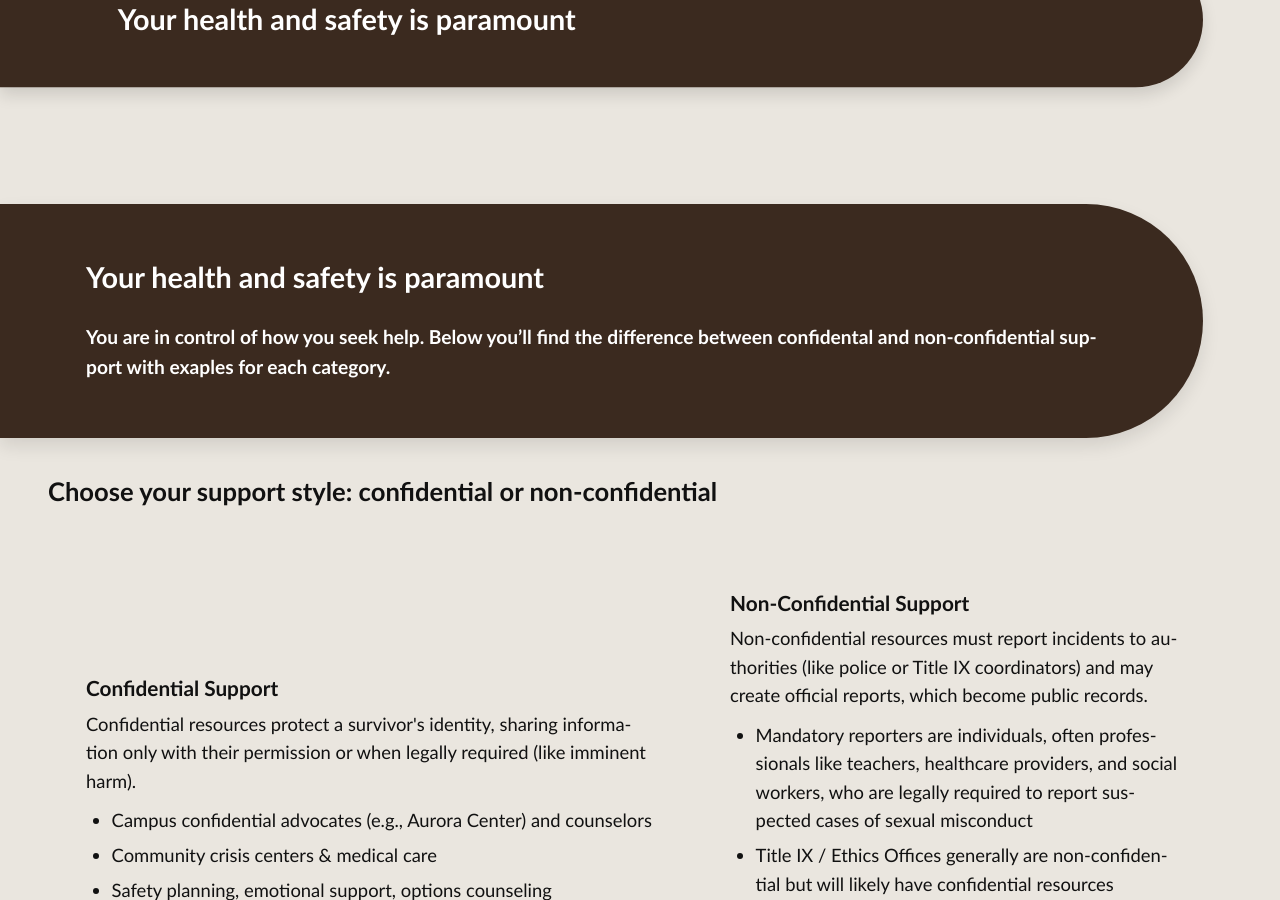
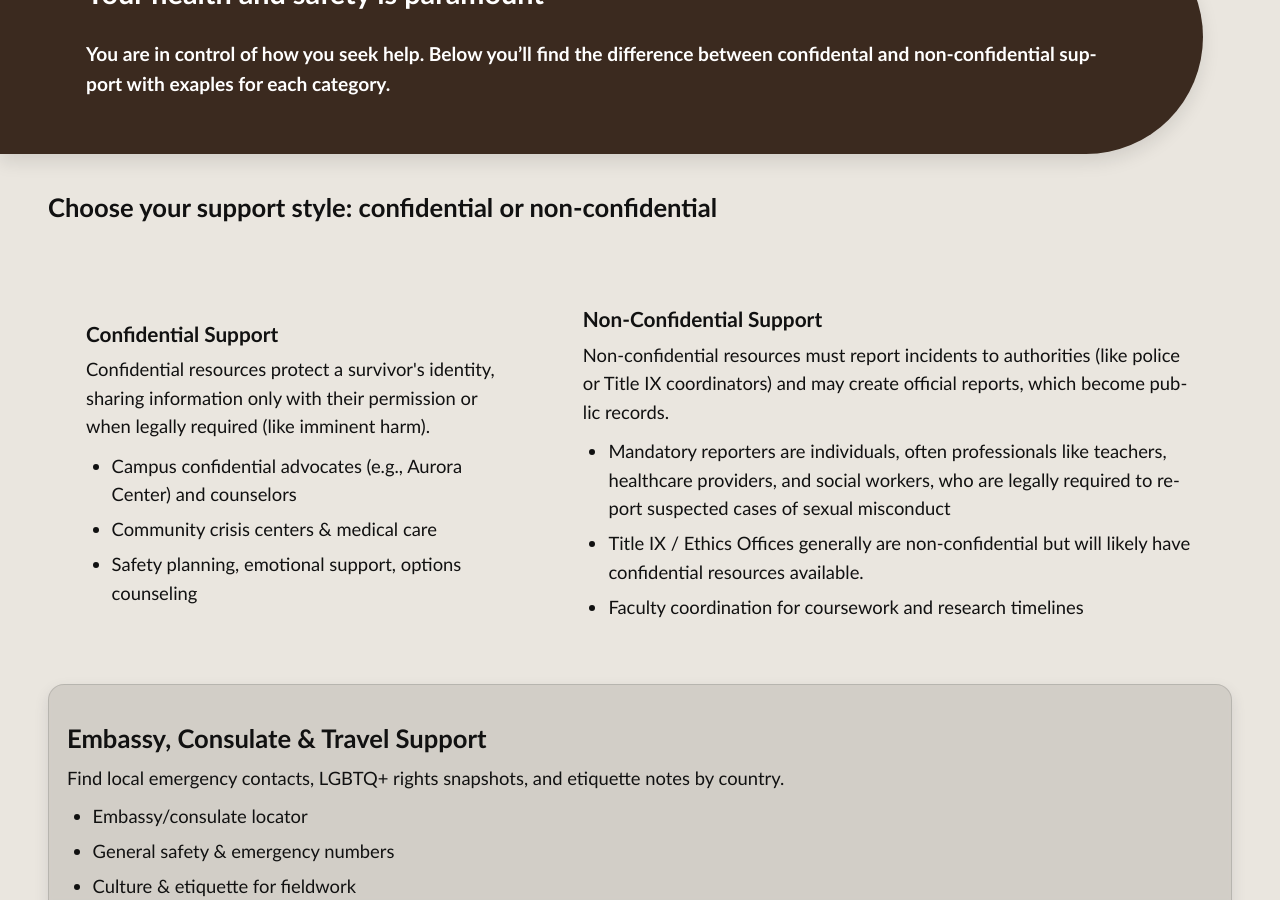
Before and after one commit to AnthroSafetyWarrior/GoldenTrowelProject, a Jekyll site: the page built from _pages/support.html, in a window 1280 px wide and 900 px high, scrolled down 1364 px. Built offline with Jekyll 4.4.1, drawn with Linux system fonts in a browser that asks for light colours.

Commit message:
updating name

```diff
--- a/_pages/support.html
+++ b/_pages/support.html
@@ -28,11 +28,6 @@
 </section>
 
 <!-- 2) HEALTH AND SAFETY — shared split -->
-<section class="section">
-<h2 class="pillhead pill--soil pill--clip-left">Your health and safety is paramount
-</h2>
-</section>
-
 <section class="pillband pill--soil pill--clip-left pill--tight">
  <div class="section">
     <h2>Your health and safety is paramount</h2>
@@ -54,7 +49,7 @@
         </ul>
  </div>
 
- <div class="text text--right">
+ <div class="text">
         <h4><strong>Non-Confidential Support</strong></h4>
         <p>Non-confidential resources must report incidents to authorities (like police or Title IX coordinators) and may create official reports, which become public records.</p>
         <ul>
```
